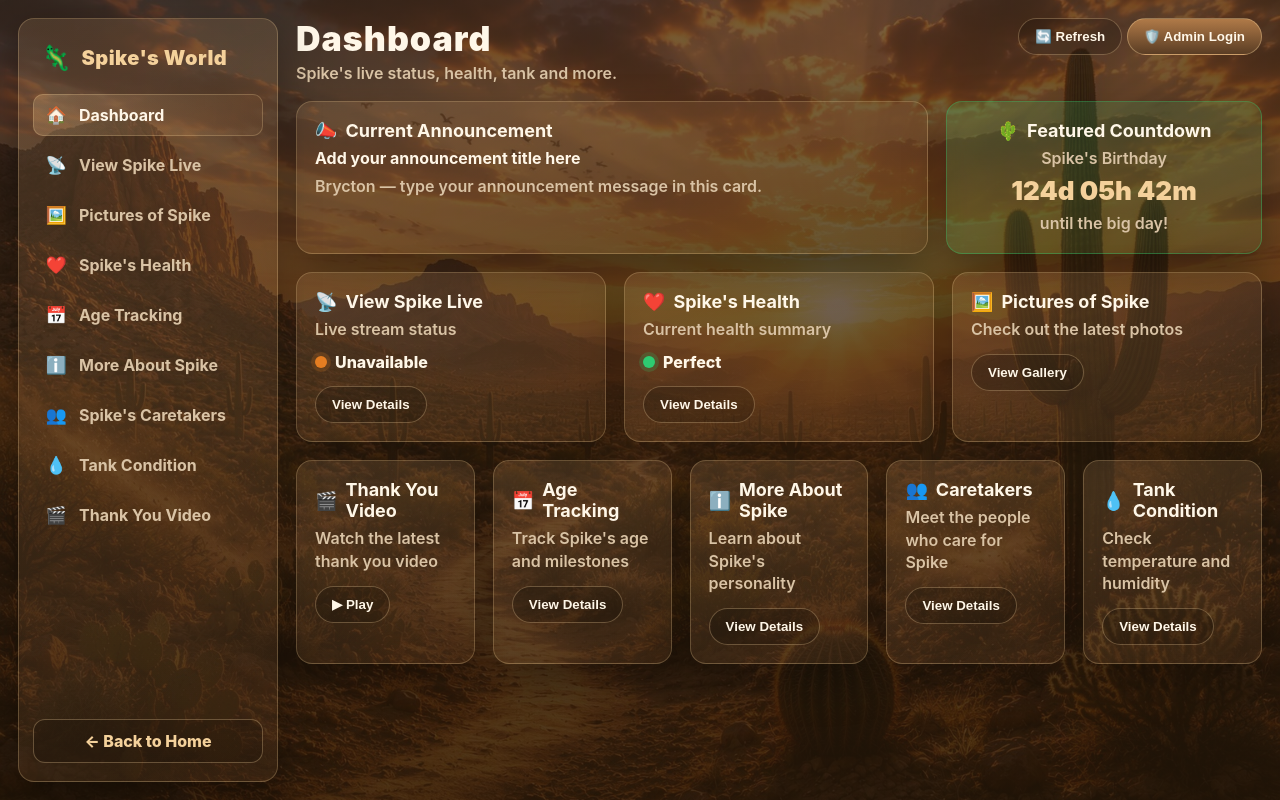
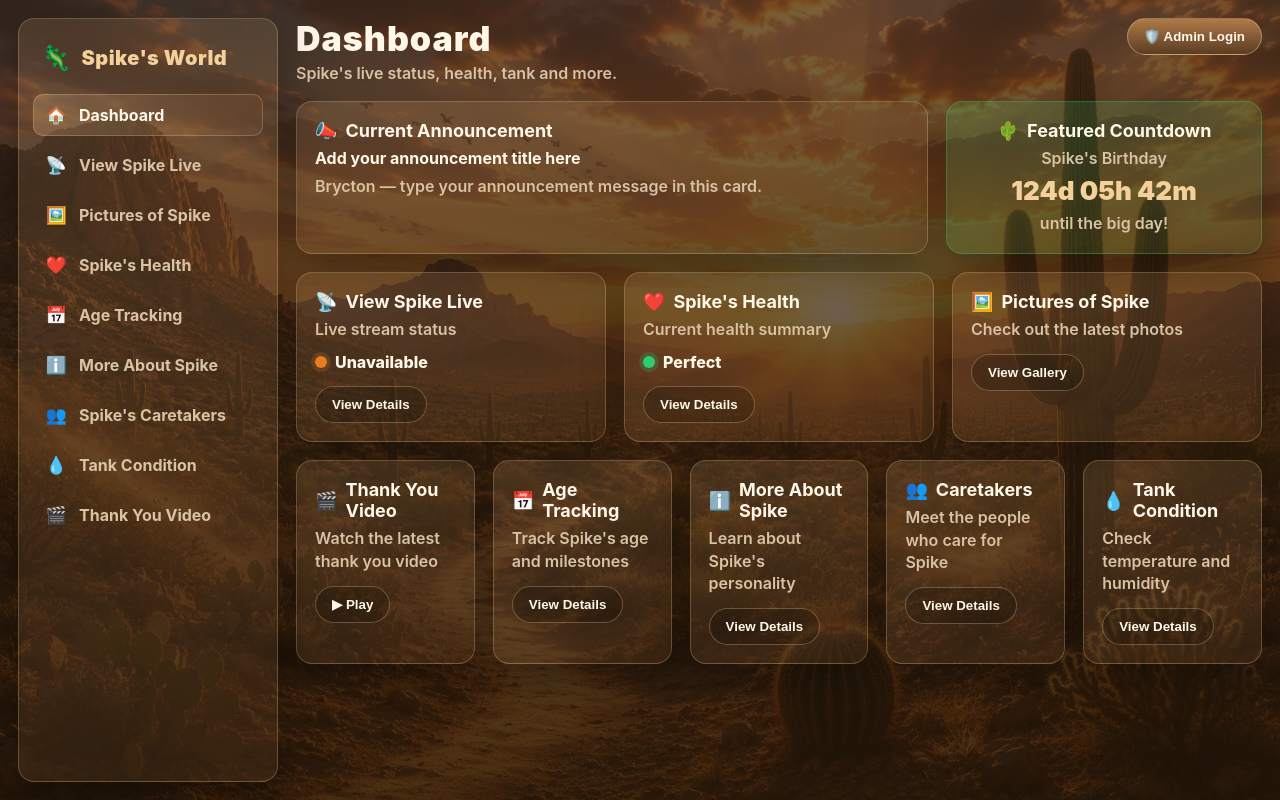
Before and after one commit to BryctonLedbetter/SpikesWorld, a Flask app: page / in a window 1280 px wide. Run offline with Flask 3, Linux system fonts and the light colour scheme.

Commit message:
Remove Refresh and Back to Home buttons

```diff
--- a/templates/index.html
+++ b/templates/index.html
@@ -269,8 +269,6 @@
       <div class="nav-item"><span class="ico">💧</span> Tank Condition</div>
       <div class="nav-item"><span class="ico">🎬</span> Thank You Video</div>
 
-      <div class="spacer"></div>
-      <div class="back-home">← Back to Home</div>
     </aside>
 
     <!-- =========================================================
@@ -285,7 +283,6 @@
           <p class="page-sub">Spike's live status, health, tank and more.</p>
         </div>
         <div>
-          <button class="btn">🔄 Refresh</button>
           <button class="btn btn-accent">🛡️ Admin Login</button>
         </div>
       </div>
```
